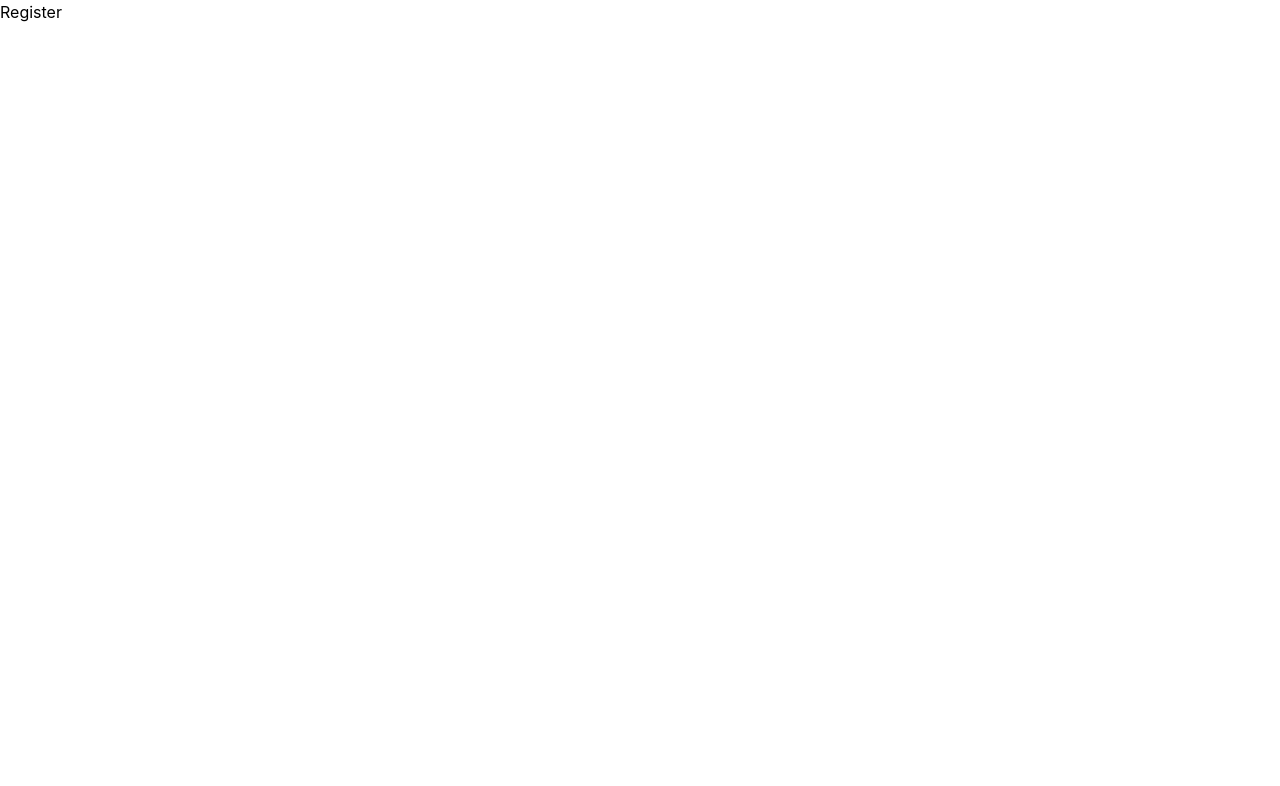
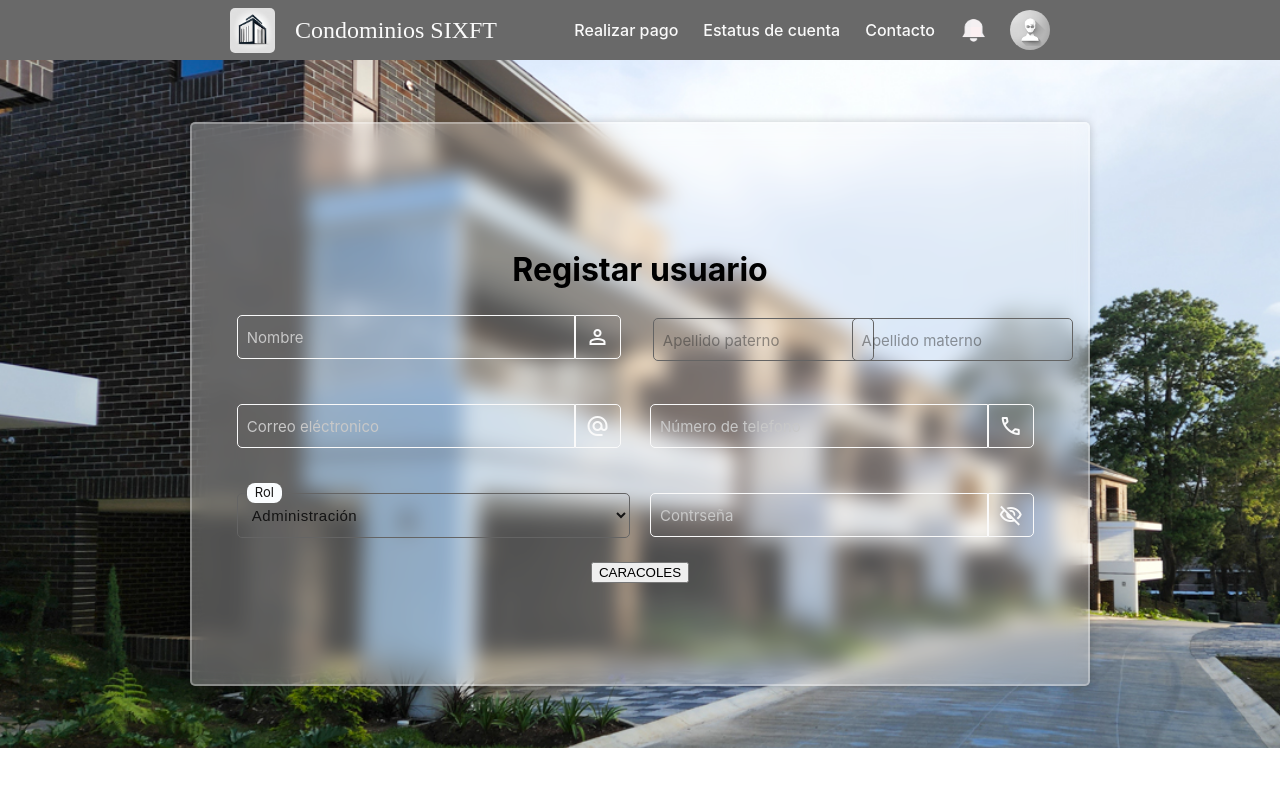
Before and after one commit to FrancitiX/stCondominio, a React (Vite) app: page /Register in a window 1280 px wide. Shown: the top 786 px of the page. Built offline with nearby package versions, Linux system fonts and the light colour scheme.

Commit message:
Register update

```diff
--- a/src/components/Inputs.jsx
+++ b/src/components/Inputs.jsx
@@ -21,9 +21,7 @@ const InputDefault = ({ type, name, id, placeHolder, req }) => {
   );
 };
 
-const InputMedio = ({ type, name, id, placeHolder, req }) => {
-  const [value, setValue] = useState("");
-
+const InputMedio = ({ type, name, id, placeHolder, req, value, change }) => {
   return (
     <div className={style.inputContain_medio}>
       <input
@@ -33,16 +31,23 @@ const InputMedio = ({ type, name, id, placeHolder, req }) => {
         id={id}
         required={req ? true : undefined}
         value={value}
-        onChange={(e) => setValue(e.target.value)}
+        onChange={change}
       />
       <label htmlFor={id}>{placeHolder}</label>
     </div>
   );
 };
 
-const InputUser = ({ type, name, id, placeHolder, req }) => {
-  const [value, setValue] = useState("");
-
+const InputUser = ({
+  type,
+  name,
+  id,
+  placeHolder,
+  req,
+  change,
+  value,
+  icon,
+}) => {
   return (
     <div className={style.inputContain}>
       <input
@@ -52,11 +57,9 @@ const InputUser = ({ type, name, id, placeHolder, req }) => {
         id={id}
         required={req ? true : undefined}
         value={value}
-        onChange={(e) => setValue(e.target.value)}
+        onChange={change}
       />
-      <div className={style.iconVisible}>
-        <span className="material-symbols-outlined">person</span>
-      </div>
+      <div className={style.iconVisible}>{icon}</div>
       <label htmlFor={id}>{placeHolder}</label>
     </div>
   );
@@ -80,7 +83,10 @@ const InputPassword = ({ name, id, placeHolder, change, value }) => {
         value={value}
         onChange={change}
       />
-      <div className={classNames(style.iconVisible, style.passwordIcon)} onClick={passwordVisible}>
+      <div
+        className={classNames(style.iconVisible, style.passwordIcon)}
+        onClick={passwordVisible}
+      >
         {visible ? (
           <span className="material-symbols-outlined">visibility</span> // Mostrar ícono de visibilidad
         ) : (
@@ -104,7 +110,6 @@ const Selector = ({ name, id, title, options }) => {
 };
 
 const InputCell = ({ type, name, id, value, req, change }) => {
-
   return (
     <div className={style.inputContain}>
       <input
--- a/src/styles/Home.module.css
+++ b/src/styles/Home.module.css
@@ -48,6 +48,19 @@
 
 .monthPrice {
   margin: 0 40px;
+}
+
+.monthTitle h3 {
+  margin-bottom: 0;
+}
+
+.monthTitle p {
+  margin-top: 0;
+}
+
+.monthPay {
+  margin-top: 2px;
+  color: var(--specialText);
 }
 
 .monthDescription {
@@ -115,7 +128,7 @@
   }
 }
 
-@media screen and (max-width: 1050px) {
+@media screen and (max-width: 950px) {
   .welcome h1 {
     padding: 0px 30px;
   }
--- /dev/null
+++ b/src/styles/Register.module.css
@@ -0,0 +1,42 @@
+.background {
+    min-height: 86vh;
+    /* height: 100vh; */
+    width: 100%;
+    display: flex;
+    justify-content: center;
+    align-items: center;
+    text-align: center;
+    background-image: url('./../assets/fondo_02.jpg');
+    background-position: center;
+    background-repeat: no-repeat;
+    background-size: cover;
+}
+
+.form {
+    min-height: 70vh;
+    width: 70%;
+    display: flex;
+    flex-direction: column;
+    justify-content: center;
+    align-items: center;
+    background: rgba(250, 250, 250, 0.3);
+    backdrop-filter: blur(10px);
+    border: 2px solid rgba(255, 255, 255, 0.3);
+    box-shadow: 0px 0px 10px var(--shadow);
+    border-radius: 5px;
+    overflow: hidden;
+}
+
+.formData {
+    width: 90%;
+    display: grid;
+    grid-template-columns: repeat(auto-fill, minmax(300px, 1fr));
+    gap: 20px;
+}
+
+.dbInputs {
+    display: flex;
+    align-items: center;
+    justify-content: center;
+    gap: 10px;
+}
--- a/src/views/Home.jsx
+++ b/src/views/Home.jsx
@@ -23,12 +23,12 @@ function Home() {
 
         <div className={classNames(styles.monthCard)}>
           <div className={classNames(styles.monthPrice)}>
-            <div>
+            <div className={styles.monthTitle}>
               <h3>Pago mensual</h3>
               <p>sig. pago 01/02/25</p>
             </div>
             <div>
-              <h1>$35,000.00</h1>
+              <h1 className={styles.monthPay}>$35,000.00</h1>
             </div>
           </div>
           <div className={classNames(styles.monthDescription)}>
--- a/src/views/Register.jsx
+++ b/src/views/Register.jsx
@@ -1,9 +1,114 @@
-import React from 'react'
+import React, { useState } from "react";
+import NavBar from "../components/Nav-bar";
+import Styles from "./../styles/Register.module.css";
+import {
+  InputUser,
+  InputMedio,
+  InputCell,
+  InputPassword,
+  Selector,
+  InputDefault,
+} from "./../components/Inputs";
 
 function Register() {
+  const [name, setName] = useState("");
+  const [patherName, setPatherName] = useState("");
+  const [matherName, setMatherName] = useState("");
+  const [email, setEmail] = useState("");
+  const [cellphone, setCellpone] = useState("");
+  const [password, setPassword] = useState("");
+
   return (
-    <div>Register</div>
-  )
+    <>
+      <NavBar />
+
+      <main className={Styles.background}>
+        <form className={Styles.form}>
+          <h1>Registar usuario</h1>
+          <div className={Styles.formData}>
+            <InputUser
+              type="text"
+              name="name"
+              id="name"
+              placeHolder="Nombre"
+              req={true}
+              value={name}
+              change={(e) => setName(e.target.value)}
+              icon={<span className="material-symbols-outlined">person</span>}
+            />
+
+            <div className={Styles.dbInputs}>
+              <InputMedio
+                type="text"
+                name="pathernName"
+                id="pathernName"
+                placeHolder="Apellido paterno"
+                req={true}
+                value={patherName}
+                change={(e) => setPatherName(e.target.value)}
+              />
+              <InputMedio
+                type="text"
+                name="mathernName"
+                id="mathernName"
+                placeHolder="Apellido materno"
+                req={true}
+                value={matherName}
+                change={(e) => setMatherName(e.target.value)}
+              />
+            </div>
+
+            <InputUser
+              type="email"
+              name="email"
+              id="email"
+              placeHolder="Correo eléctronico"
+              req={true}
+              value={email}
+              change={(e) => setEmail(e.target.value)}
+              icon={
+                <span className="material-symbols-outlined">alternate_email</span>
+              }
+            />
+
+            <InputCell
+              type="tel"
+              id="userInput"
+              placeHolder="Usuario"
+              req={true}
+              value={cellphone}
+              change={(e) => setCellphone(e.target.value)}
+            />
+
+            <Selector
+              name="Rol"
+              id="Rol"
+              title="Rol"
+              options={
+                <>
+                  <option value="1">Administración</option>
+                  <option value="2">Torre</option>
+                  <option value="3">Departamento</option>
+                  <option value="3">Dueño</option>
+                  <option value="3">Administrador</option>
+                  <option value="3">Inquilino</option>
+                </>
+              }
+            />
+
+            <InputPassword
+              name="password"
+              id="passwordInput"
+              placeHolder="Contrseña"
+              value={password}
+              change={(e) => setPassword(e.target.value)}
+            />
+          </div>
+          <button>CARACOLES</button>
+        </form>
+      </main>
+    </>
+  );
 }
 
-export default Register
+export default Register;
```
